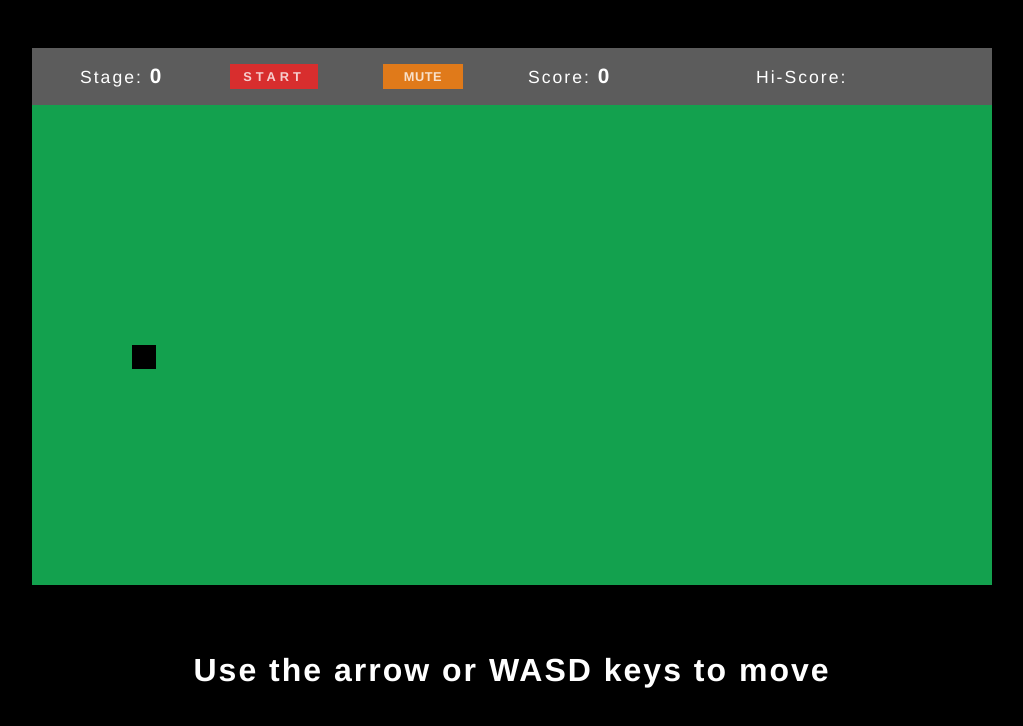
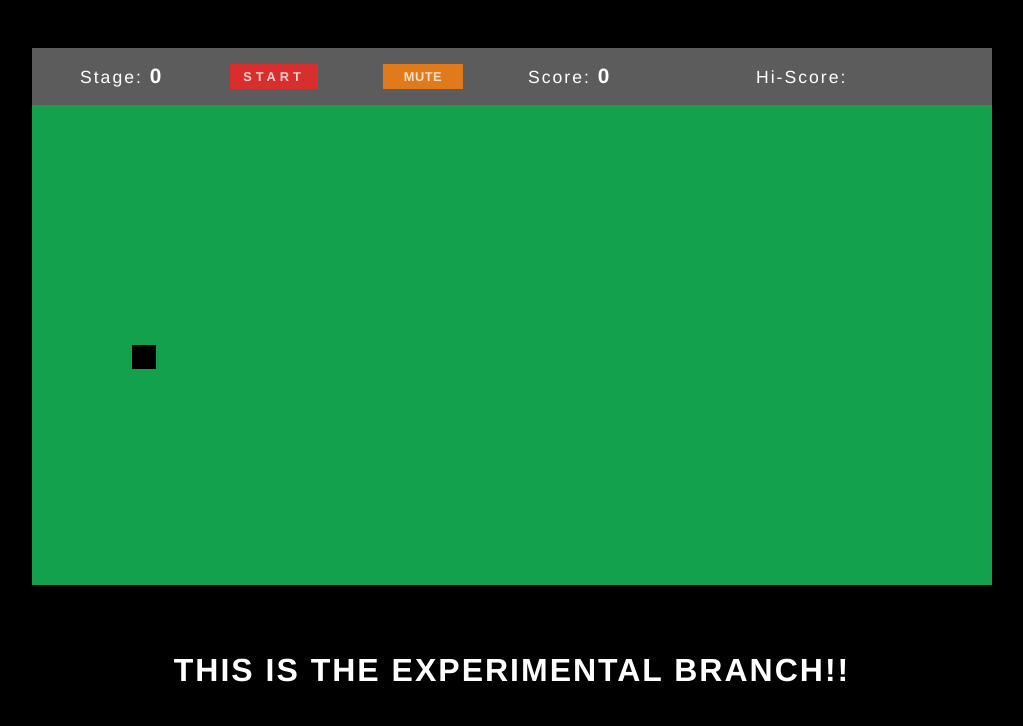
Before and after one commit to gregoriB/simple-game-React, a React (Create React App) app: page / in a window 1280 px wide. Shown: the top 726 px of the page, without its empty margins (128-1151 px from the left). Built offline with nearby package versions, Linux system fonts and the light colour scheme.

Commit message:
updated UI to reflect branch name

```diff
--- a/src/App.js
+++ b/src/App.js
@@ -150,7 +150,7 @@ class App extends Component {
           timer={this.state.timer}
           updateScore={this.handleUpdateScore}
         />
-        <h1>Use the arrow or WASD keys to move</h1>
+        <h1>THIS IS THE EXPERIMENTAL BRANCH!!</h1>
       </div>
     );
   }
```
